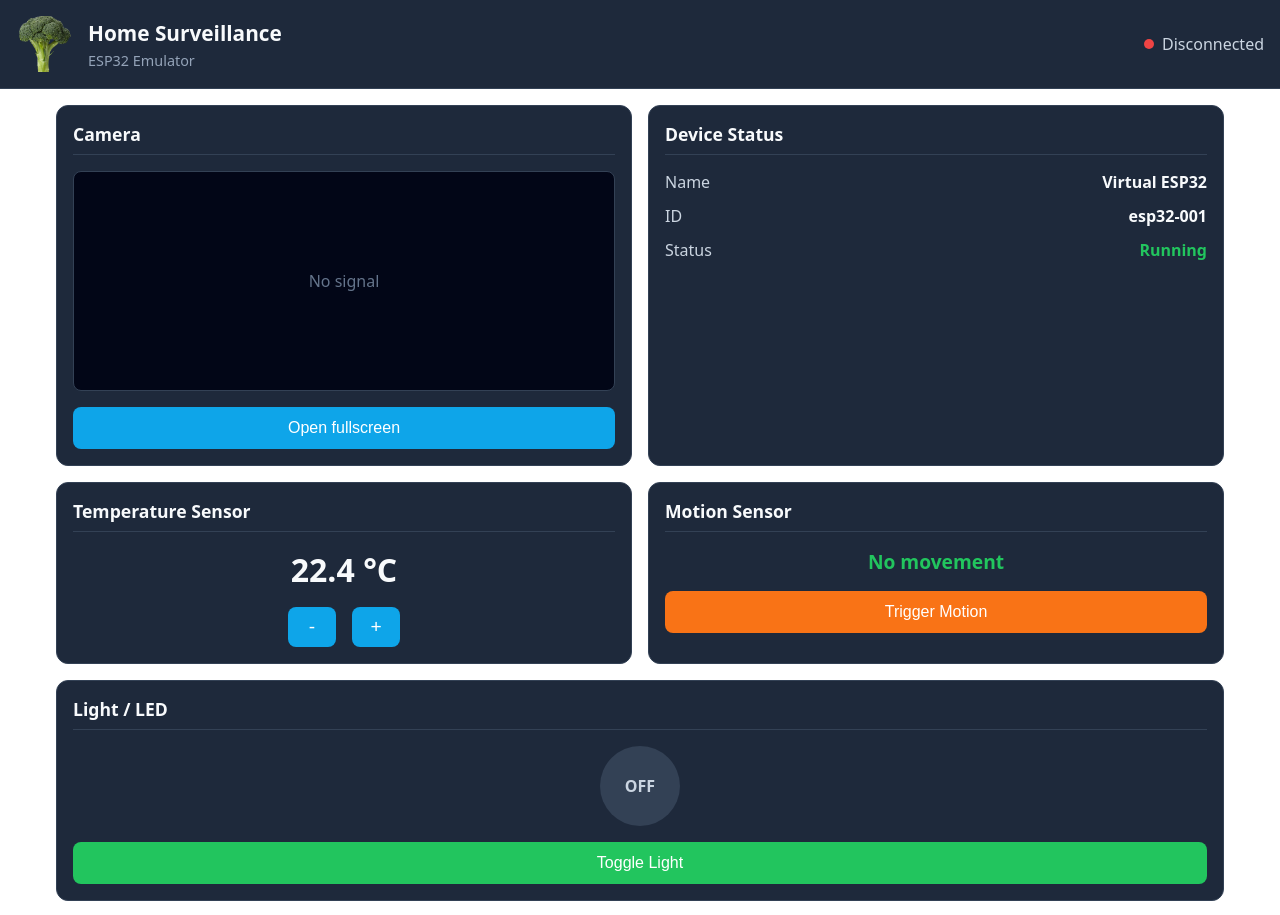
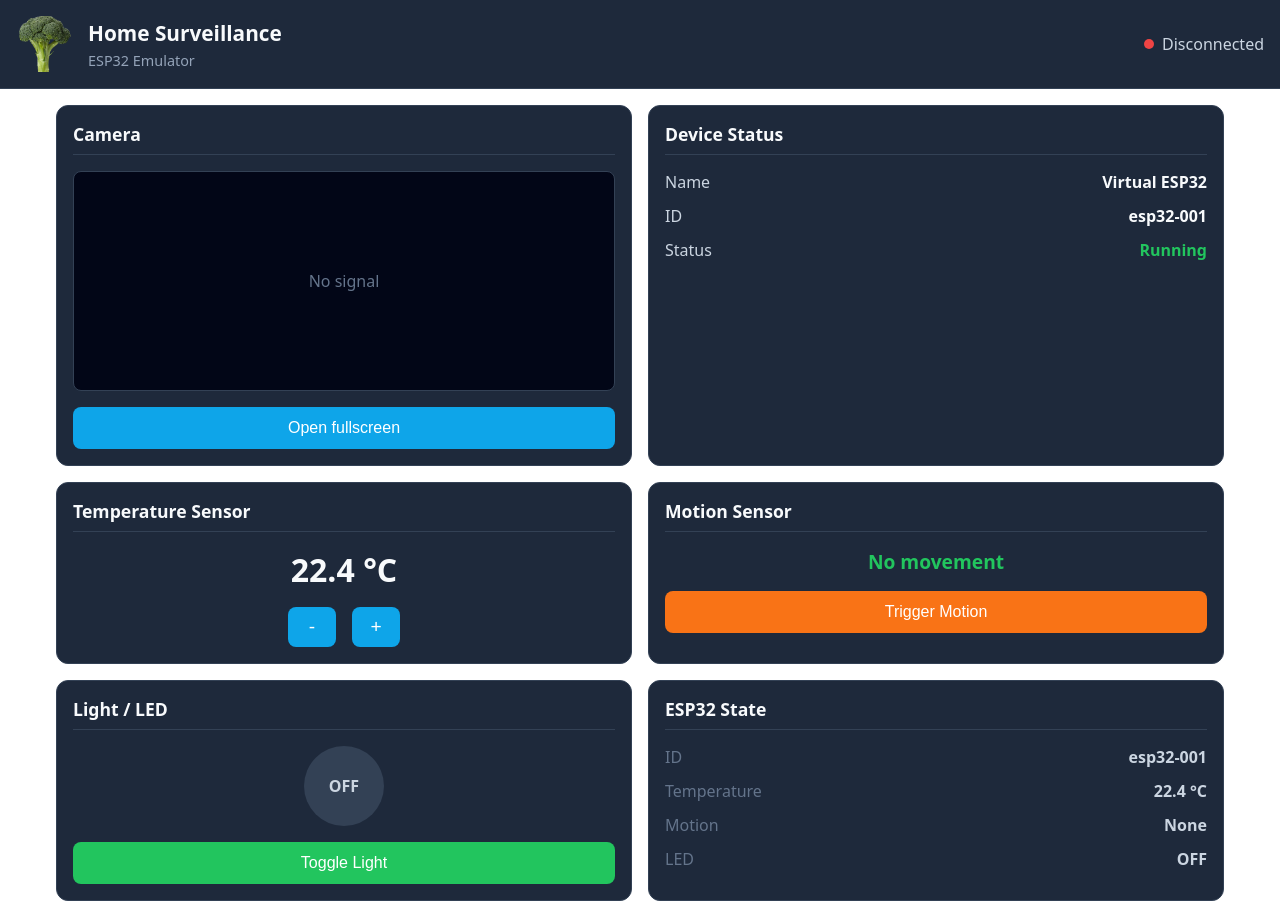
Before and after one commit to Jari1980/esp32-emulator, a React (Vite) app in the folder frontend/emulator-ui/: page / in a window 1280 px wide. Shown: the top 915 px of the page. Built offline with nearby package versions, Linux system fonts and the light colour scheme.

Commit message:
esp32 state card

```diff
--- a/frontend/emulator-ui/src/components/Dashboard/Dashboard.tsx
+++ b/frontend/emulator-ui/src/components/Dashboard/Dashboard.tsx
@@ -5,6 +5,7 @@ import TemperatureControlCard from "../TemperatureControlCard/TemperatureControl
 import MotionControlCard from "../MotionControlCard/MotionControlCard";
 import LightControlCard from "../LightControlCard/LightControlCard";
 import EventLog from "../EventLog/EventLog";
+import Esp32StateCard from "../Esp32StateCard/Esp32StateCard";
 
 function Dashboard() {
   return (
@@ -17,9 +18,9 @@ function Dashboard() {
 
       <MotionControlCard />
 
-      <div className="dashboard__full-width">
-        <LightControlCard />
-      </div>
+      <LightControlCard />
+
+      <Esp32StateCard />
 
       <div className="dashboard__full-width">
         <EventLog />
--- /dev/null
+++ b/frontend/emulator-ui/src/components/Esp32StateCard/Esp32StateCard.css
@@ -0,0 +1,18 @@
+.esp32-state {
+  display: flex;
+  flex-direction: column;
+  gap: 12px;
+}
+
+.esp32-state div {
+  display: flex;
+  justify-content: space-between;
+}
+
+.esp32-state span {
+  color: #64748b;
+}
+
+.esp32-state strong {
+  font-weight: 600;
+}
--- /dev/null
+++ b/frontend/emulator-ui/src/components/Esp32StateCard/Esp32StateCard.tsx
@@ -0,0 +1,35 @@
+import Card from "../Card/Card";
+import { useEsp32 } from "../../context/Esp32Context";
+import "./Esp32StateCard.css";
+
+function Esp32StateCard() {
+  const { state } = useEsp32();
+
+  return (
+    <Card title="ESP32 State">
+      <div className="esp32-state">
+        <div>
+          <span>ID</span>
+          <strong>{state.id}</strong>
+        </div>
+
+        <div>
+          <span>Temperature</span>
+          <strong>{state.temperature} °C</strong>
+        </div>
+
+        <div>
+          <span>Motion</span>
+          <strong>{state.motionDetected ? "Detected" : "None"}</strong>
+        </div>
+
+        <div>
+          <span>LED</span>
+          <strong>{state.ledOn ? "ON" : "OFF"}</strong>
+        </div>
+      </div>
+    </Card>
+  );
+}
+
+export default Esp32StateCard;
```
